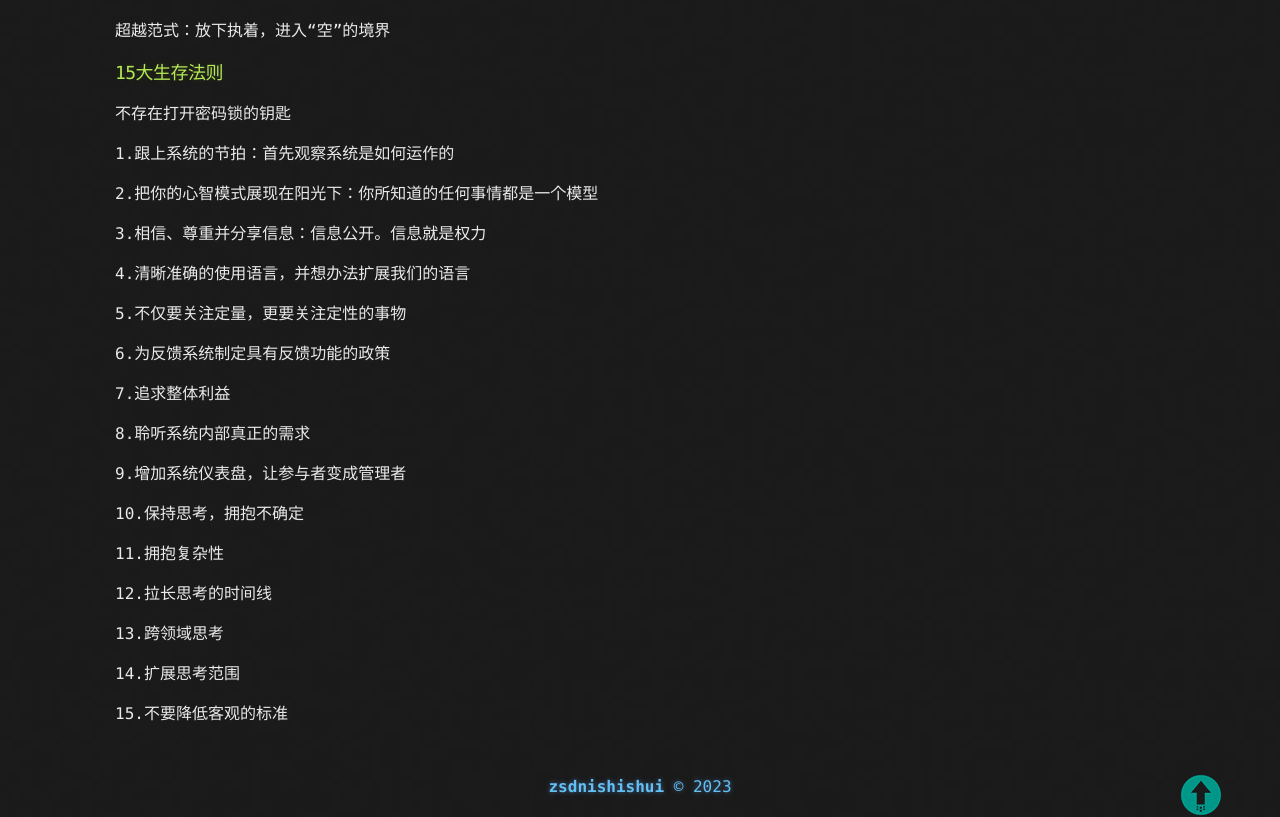
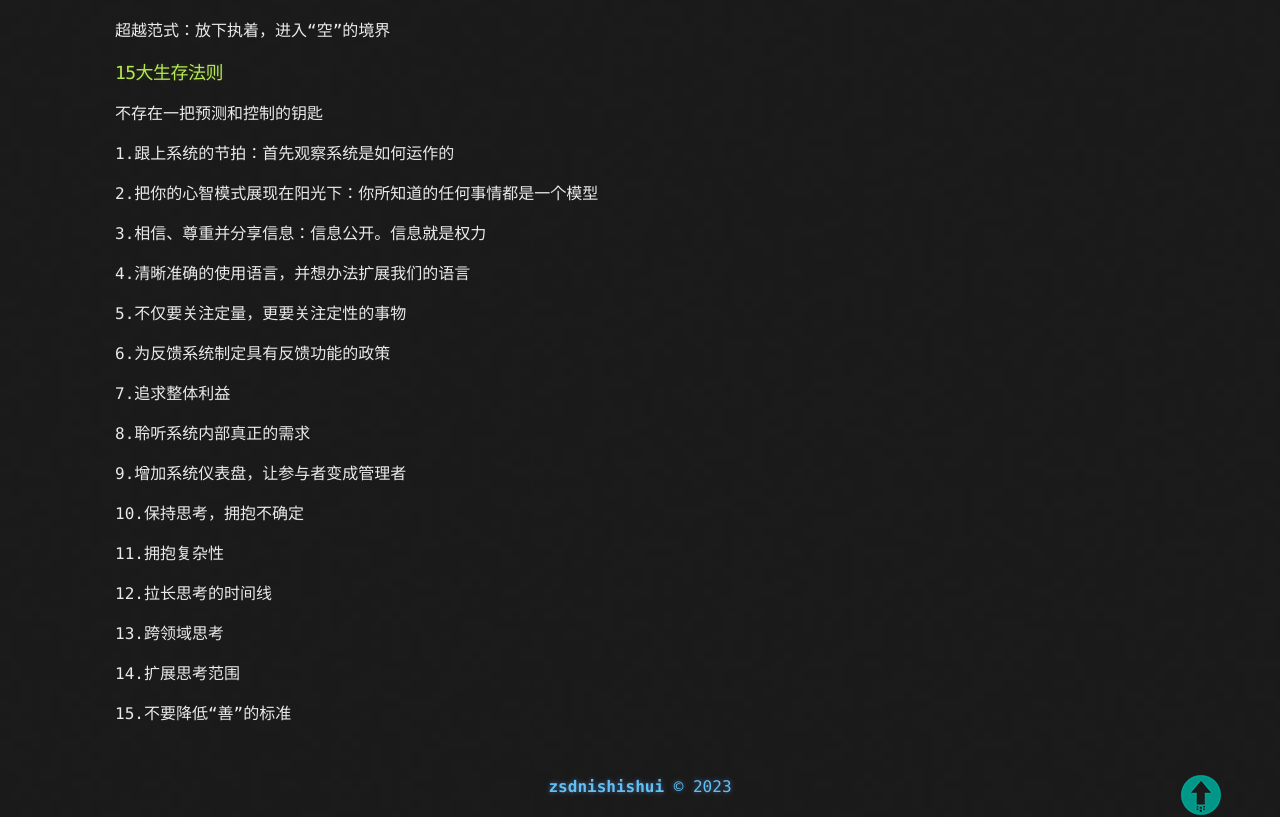
Before and after one commit to zsdnishishui/first, a Jekyll site: the page built from _posts/2023-12-17-读书笔记：《系统之美》.md, in a window 1280 px wide and 1400 px high, scrolled down 981 px. Shown: the part 538-1355 px from the top of the window. Built offline with Jekyll 4.4.1, drawn with Linux system fonts in a browser that asks for light colours; comment, search, counter and statistics services are not loaded.

Commit message:
修改博文

```diff
--- a/_posts/2023-12-17-读书笔记：《系统之美》.md
+++ b/_posts/2023-12-17-读书笔记：《系统之美》.md
@@ -64,7 +64,7 @@ categories: 管理
 
 ### 15大生存法则
 
-不存在打开密码锁的钥匙
+不存在一把预测和控制的钥匙
 
 1.跟上系统的节拍：首先观察系统是如何运作的
 
@@ -94,4 +94,4 @@ categories: 管理
 
 14.扩展思考范围
 
-15.不要降低客观的标准
+15.不要降低“善”的标准
```
